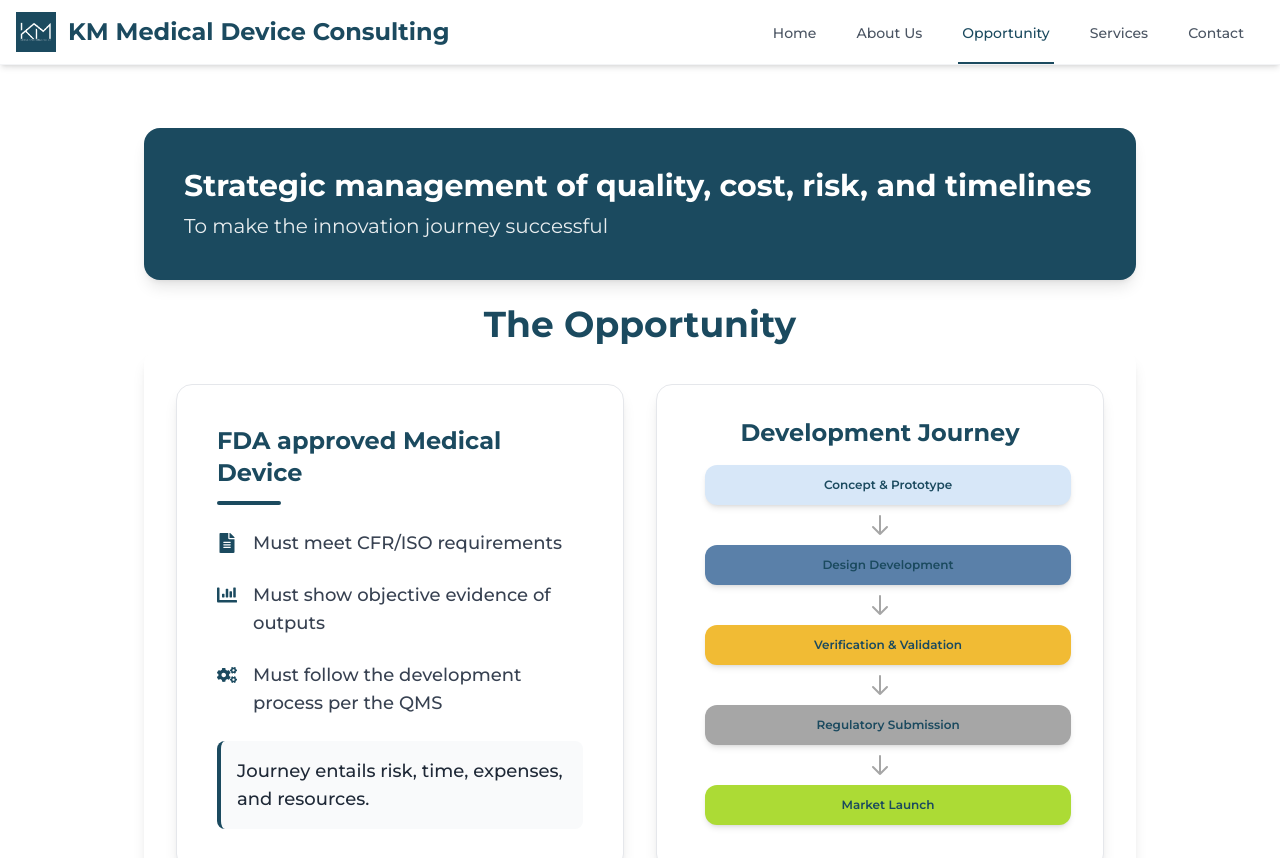
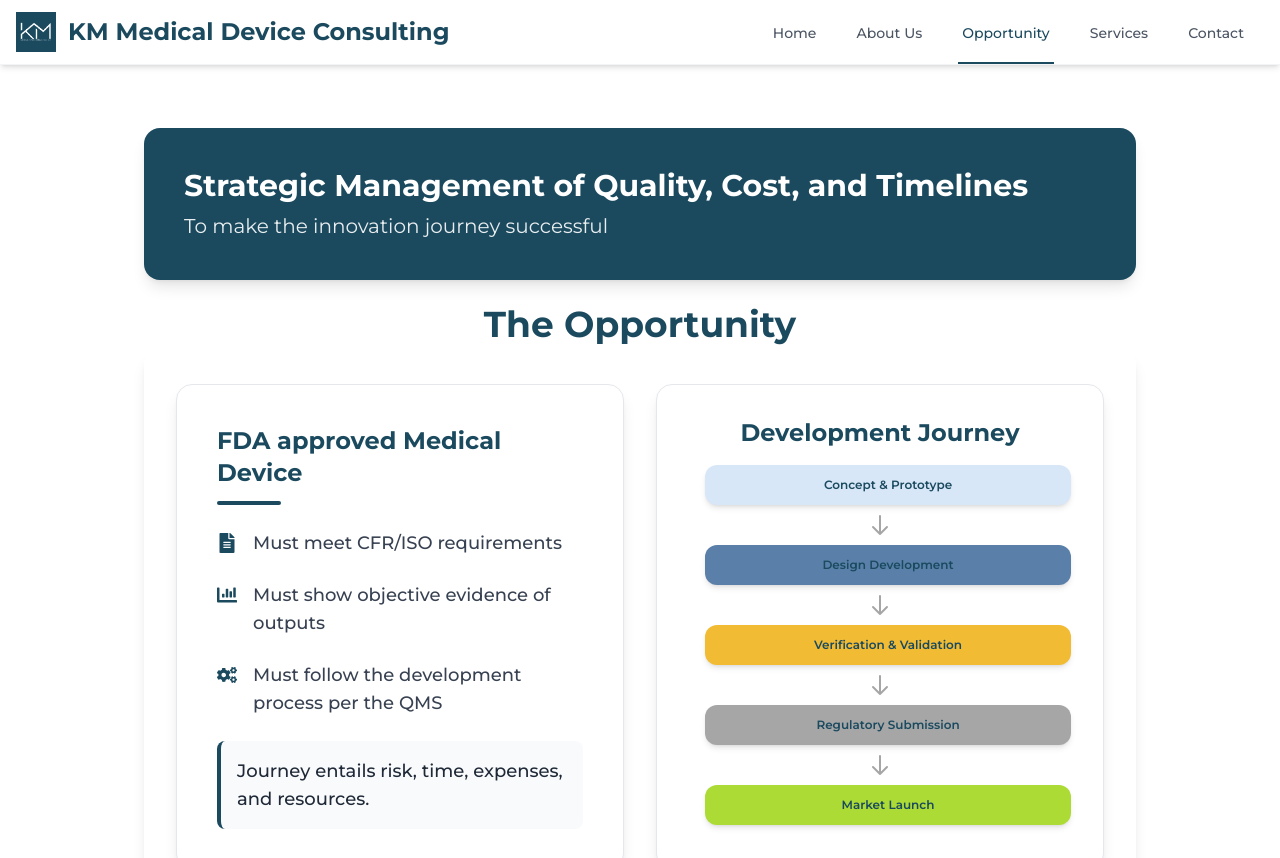
Before and after one commit to lingan7/KM_Medical, a React (Vite) app: page /opportunity in a window 1280 px wide. Shown: the top 858 px of the page. Built offline with nearby package versions, Linux system fonts and the light colour scheme.

Commit message:
Update text in About and Opportunity page headers

```diff
--- a/src/pages/About.tsx
+++ b/src/pages/About.tsx
@@ -8,7 +8,7 @@ export function About() {
       <div className="bg-primary p-8 md:p-10 rounded-2xl shadow-lg mb-6 relative overflow-hidden">
         <div className="absolute inset-0 opacity-10" aria-hidden="true"></div>
         <h2 className="text-2xl md:text-3xl font-bold text-white mb-2 text-left">
-          Experienced, collaborative, and trusted partners
+          Experienced, Collaborative, and Trusted partners
         </h2>
         <p className="text-xl text-white/90 text-left">
           Who are There for You
--- a/src/pages/Opportunity.tsx
+++ b/src/pages/Opportunity.tsx
@@ -7,7 +7,7 @@ export function Opportunity() {
       {/* Header section with styled box */}
       <div className="bg-primary p-8 md:p-10 rounded-2xl shadow-lg mb-6 relative overflow-hidden">
           <h2 className="text-2xl md:text-3xl font-bold text-white mb-2">
-            Strategic management of quality, cost, risk, and timelines
+            Strategic Management of Quality, Cost, and Timelines
           </h2>
           <p className="text-xl text-white/90">
             To make the innovation journey successful
```
